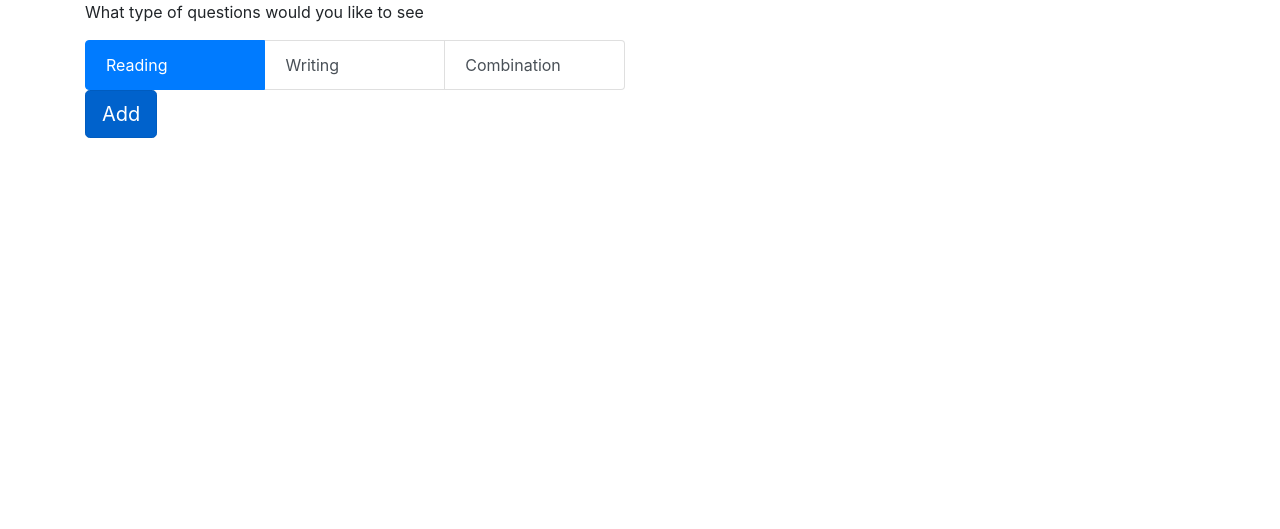
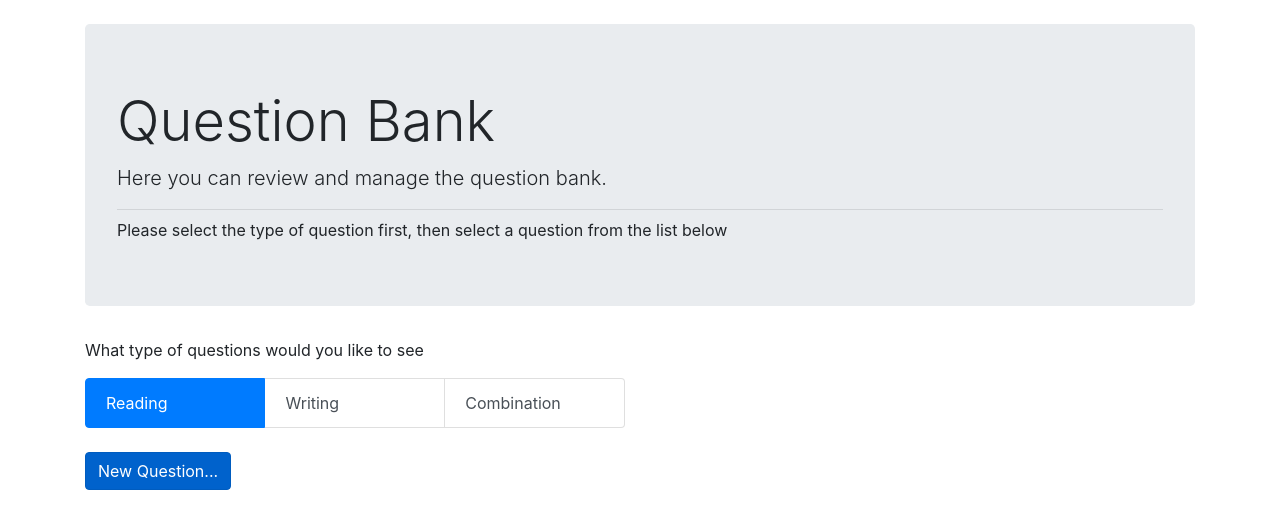
Before and after one commit to karlneco/kanji-test-maker, a Flask app: page /questions in a window 1280 px wide. Shown: the part 56-585 px from the top of the page. Run offline with Flask 2, Linux system fonts and the light colour scheme; some libraries are stand-ins or nearby versions.

Commit message:
Finished adding other question classes and template skeleton

```diff
--- a/kanji.py
+++ b/kanji.py
@@ -1,14 +1,17 @@
-from flask import Flask, render_template
+from flask import Flask, render_template, redirect, url_for, flash, session
 from flask_wtf import FlaskForm
 from wtforms import StringField, SubmitField, SelectField
+import ReadingQuestion
+import WritingQuestion
+import ComboQuestion
 
 app = Flask(__name__)
 
 app.config['SECRET_KEY'] = 'secretsquirrel'
 
 class QuestionForm(FlaskForm):
-    question_type = SelectField(u'What type of question is this', choices=[(1,'Reading'),(2,'Writing'),(3,'Combination')])
-    question_text = StringField('Enter the question using the appropriate syntax:')
+    question_type = SelectField(u'What type of question is this', choices=[('1','Reading'),('2','Writing'),('3','Combination')])
+    question_text = StringField(u'Enter the question using the appropriate syntax:')
     submit = SubmitField('Save Question')
 
 @app.route('/')
@@ -17,24 +20,40 @@ def index():
     test_count = 4
     return render_template('index.html', question_count=question_count,test_count=test_count)
 
+#questions routs
 @app.route('/questions')
 def questions():
     return render_template('questions.html')
 
 @app.route('/new_question',methods=['GET','POST'])
 def new_question():
-    question_text = False
+    #question_text = False
 
     form = QuestionForm()
     if form.validate_on_submit():
+
+        flash('New Question Created')
         question_text = form.question_text.data
         question_type = form.question_type.data
-    return render_template('new_question.html',form=form, questions_text=question_text)
+        q = ReadingQuestion(question_type,question_text)
 
+        return redirect(url_for('new_question_done'))
+
+    return render_template('new_question.html',form=form)
+
+@app.route('/new_question_done')
+def new_question_done():
+    return render_template('edit_question.html')
+
+
+#test routes
 @app.route('/tests')
 def tests():
     return render_template('tests.html')
 
+@app.route('/new_test')
+def new_test():
+    return render_template('new_test.html')
 @app.errorhandler(404)
 def page_not_found(e):
     return render_template('404.html'), 404
--- a/templates/chrome.html
+++ b/templates/chrome.html
@@ -35,6 +35,23 @@
       </div>
     </nav>
 
+    <br>
+
+    {% with messages = get_flashed_messages() %}
+      {% if messages %}
+        <div class="container">
+          {% for message in messages %}
+          <div class="alert alert-info alert-dismissible fade show" role="alert">
+            {{ message }}
+            <button type="button" class=" close" data-dismiss="alert" aria-label="Close">
+              <span aria-hidden="true">&times;</span>
+            </button>
+          </div>
+          {%endfor%}
+        </div>
+      {% endif %}
+    {%endwith%}
+
     {% block content %}
 
     {% endblock %}
--- /dev/null
+++ b/templates/edit_question.html
@@ -0,0 +1,5 @@
+{% extends "chrome.html" %}
+
+{% block content %}
+
+{% endblock %}
--- a/templates/questions.html
+++ b/templates/questions.html
@@ -2,6 +2,12 @@
 
 {% block content %}
 <div class="container">
+  <div class="jumbotron">
+    <h1 class="display-4">Question Bank</h1>
+    <p class="lead">Here you can review and manage the question bank.</p>
+    <hr class="my-2">
+    Please select the type of question first, then select a question from the list below
+  </div>
   <div class="row">
     <div class="col-sm">
       <p>
@@ -12,7 +18,8 @@
         <a href="#" class="list-group-item list-group-item-action">Writing</a>
         <a href="#" class="list-group-item list-group-item-action">Combination</a>
       </div>
-      <a href="{{url_for('new_question')}}" class="btn btn-primary btn-lg active" role="button" aria-pressed="true">Add</a>
+      <br>
+      <a href="{{url_for('new_question')}}" class="btn btn-primary btn active" role="button" aria-pressed="true">New Question...</a>
     </div>
 
     <div class="col-sm">
--- /dev/null
+++ b/templates/test.html
@@ -0,0 +1 @@
+{{test}}
```
Also changed, not shown: ComboQuestion.py (added, +13 -0 lines), Question.py (added, +8 -0 lines), ReadingQuestion.py (added, +13 -0 lines), WritingQuestion.py (added, +13 -0 lines), templates/new_question.html (+5 -5 lines), templates/new_test.html (added, +12 -0 lines), templates/tests.html (+8 -3 lines).
